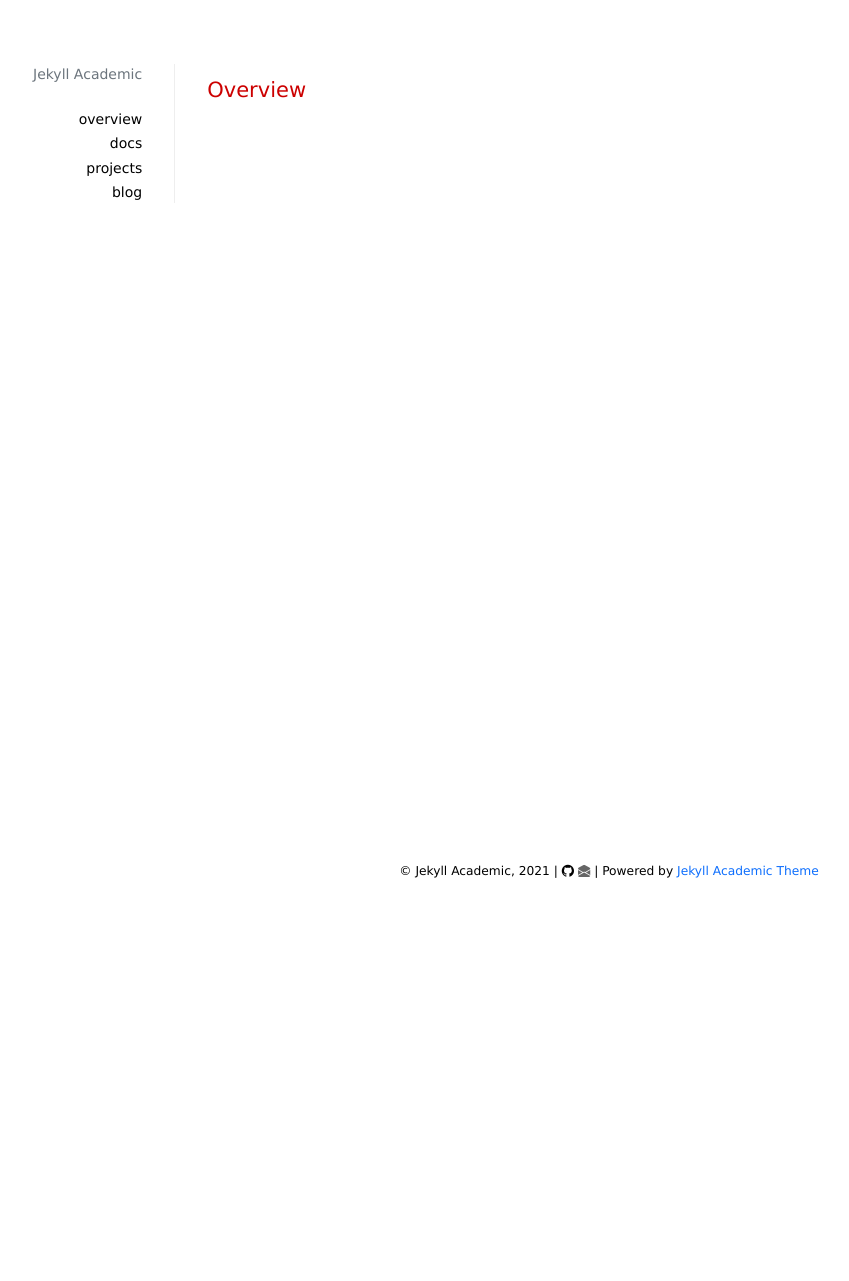
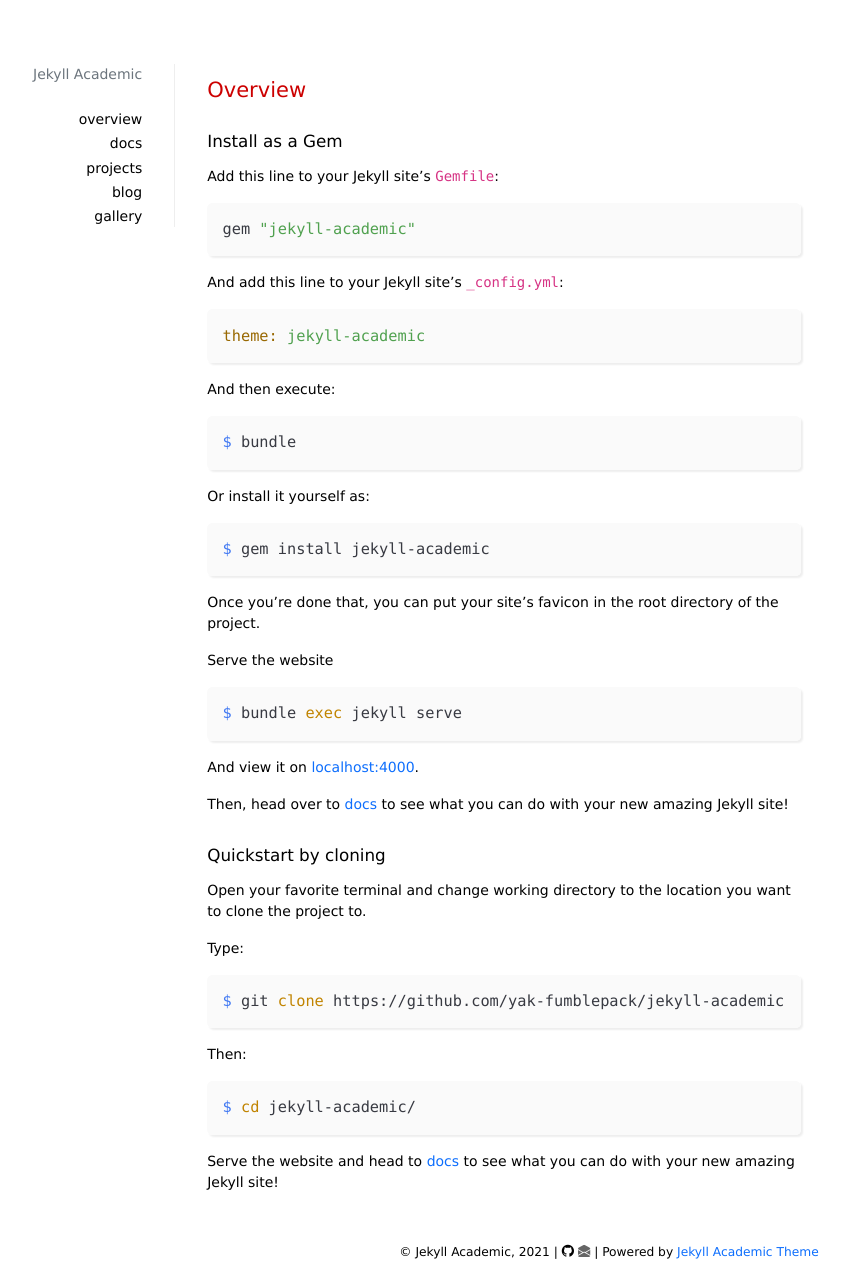
Before and after one commit to m1kql/jekyll-academic, a Jekyll site: the page built from _pages/overview.md, in a window 1280 px wide. Shown: the whole page, without its empty margins (31-880 px from the left). Built offline with Jekyll 4.4.1, drawn with Linux system fonts in a browser that asks for light colours; nearby versions of some CDN libraries; a style sheet for code colours, icons or effects is not loaded; before the commit the page ends 900 px from its top, so only the background shows below that.

Commit message:
Update docs

````diff
--- a/_data/nav.yml
+++ b/_data/nav.yml
@@ -7,3 +7,5 @@ links:
     url: /projects
   - title: blog
     url: /blog
+  - title: gallery
+    url: /gallery
--- a/_includes/head.html
+++ b/_includes/head.html
@@ -36,7 +36,7 @@
         TeX: { equationNumbers: { autoNumber: "AMS" } }
       });
     </script>
-    <script type="text/javascript" async src="http://cdn.mathjax.org/mathjax/latest/MathJax.js?config=TeX-AMS-MML_HTMLorMML"></script>
+    <script type="text/javascript" async src="https://cdn.mathjax.org/mathjax/latest/MathJax.js?config=TeX-AMS-MML_HTMLorMML"></script>
   {% endif %}
 
   <!-- CSS -->
--- a/_pages/overview.md
+++ b/_pages/overview.md
@@ -1,5 +1,62 @@
 ---
 layout: default
+usehighlight: true
 ---
 
 <h1 style="color: #cc0000;">Overview</h1>
+
+## Install as a Gem
+
+Add this line to your Jekyll site's `Gemfile`:
+
+```ruby
+gem "jekyll-academic"
+```
+
+And add this line to your Jekyll site's `_config.yml`:
+
+```yaml
+theme: jekyll-academic
+```
+
+And then execute:
+
+```shell
+$ bundle
+```
+
+Or install it yourself as:
+
+```shell
+$ gem install jekyll-academic
+```
+
+Once you're done that, you can put your site's favicon in the root directory of the project.
+
+Serve the website
+
+```shell
+$ bundle exec jekyll serve
+```
+
+And view it on [localhost:4000]().
+
+Then, head over to [docs]({{ site.baseurl }}/docs) to see what you can do with your new amazing Jekyll site!
+
+## Quickstart by cloning
+
+Open your favorite terminal and change working directory to the location you want to clone the project to.
+
+Type:
+
+```shell
+$ git clone https://github.com/yak-fumblepack/jekyll-academic
+```
+
+Then:
+
+```shell
+$ cd jekyll-academic/
+```
+
+Serve the website and head to [docs]({{ site.baseurl }}/docs) to see what you can do with your new amazing Jekyll site!
--- /dev/null
+++ b/_plugins/tags.rb
@@ -0,0 +1,26 @@
+module Jekyll
+  class TagPageGenerator < Generator
+    safe true
+
+    def generate(site)
+      tags = site.posts.docs.flat_map { |post| post.data['tags'] || [] }.to_set
+      tags.each do |tag|
+        site.pages << TagPage.new(site, site.source, tag)
+      end
+    end
+  end
+
+  class TagPage < Page
+    def initialize(site, base, tag)
+      @site = site
+      @base = base
+      @dir  = File.join('tag', tag)
+      @name = 'index.html'
+
+      self.process(@name)
+      self.read_yaml(File.join(base, '_layouts'), 'tag.html')
+      self.data['tag'] = tag
+      self.data['title'] = "Tag: #{tag}"
+    end
+  end
+end
````
Also changed, not shown: _pages/gallery.md (added, +11 -0 lines), _posts/2021-04-30-test-post-images.md (added, +25 -0 lines), _posts/2021-05-1-test-post-snippets.md (added, +30 -0 lines), _projects/2021-04-20-first-project.md (added, +11 -0 lines), _projects/2021-05-01-second-project.md (added, +25 -0 lines), index.md (+16 -0 lines), assets/jekyll-academic-mobile.png (added).
